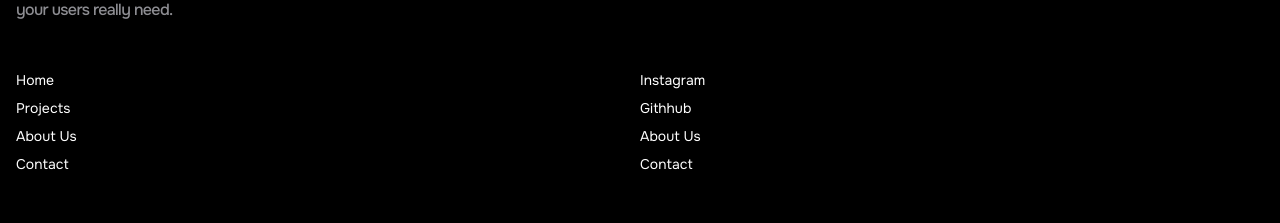
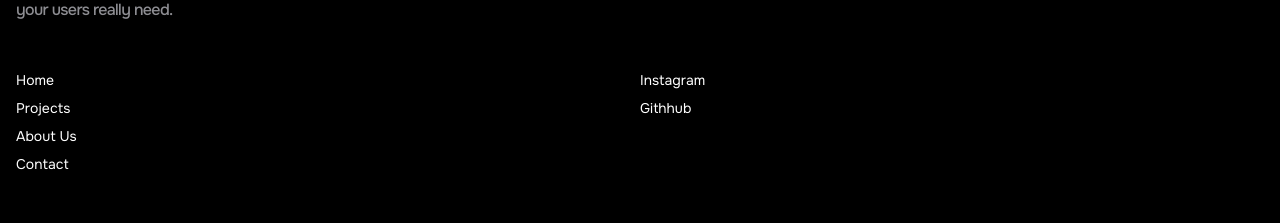
Before and after one commit to wkennedy8/osuva, a Next.js app: page / in a window 1280 px wide. Shown: the part 10963-11186 px from the top of the page. Built offline with nearby package versions, Linux system fonts and the light colour scheme.

Commit message:
update footer

```diff
--- a/app/components/Footer/index.js
+++ b/app/components/Footer/index.js
@@ -45,7 +45,7 @@ export const Footer = () => {
 						and a deep understanding of what your users really need.
 					</p>
 				</div>
-				<div className='mt-12 flex items-center justify-between'>
+				<div className='mt-12 flex justify-between'>
 					<ul className='flex flex-col gap-2 w-1/2'>
 						<li className='text-white text-sm'>Home</li>
 						<li className='text-white text-sm'>Projects</li>
@@ -55,8 +55,6 @@ export const Footer = () => {
 					<ul className='flex flex-col gap-2 w-1/2'>
 						<li className='text-white text-sm'>Instagram</li>
 						<li className='text-white text-sm'>Githhub</li>
-						<li className='text-white text-sm'>About Us</li>
-						<li className='text-white text-sm'>Contact</li>
 					</ul>
 				</div>
 			</div>
```
